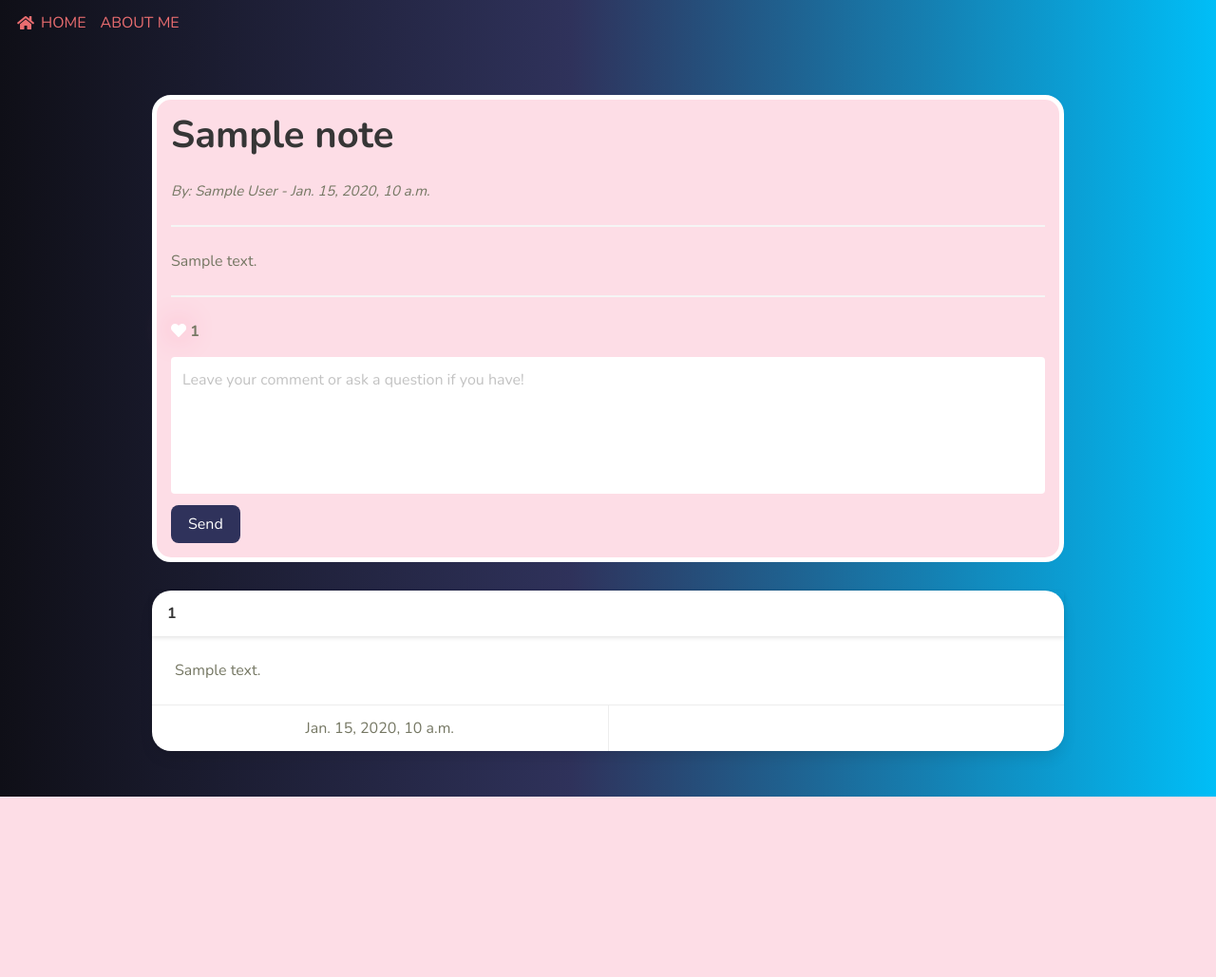
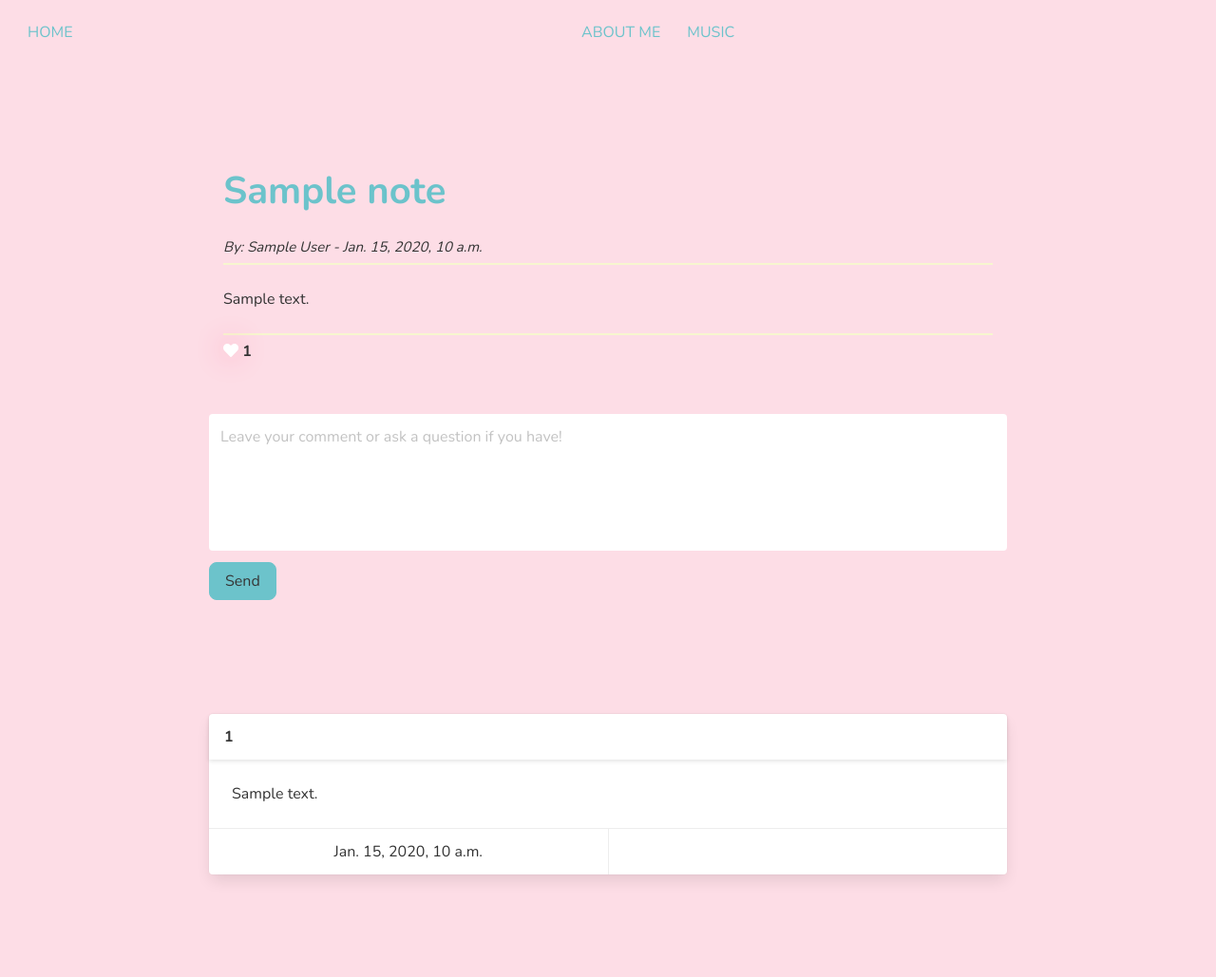
Before and after one commit to niloofar-samei/Korean_Notes, a Django app: page /notes/1/ in a window 1280 px wide. Shown: the whole page at 95% size. Before the commit the page ends 839 px from the top, so only its background shows below. Run offline with Django 3.2, Linux system fonts and the light colour scheme; tables that the repository leaves empty hold one stand-in row (values such as "Sample post"); style sheets or scripts are compiled from the project's sources; parts of the project's set-up code (start-up, migrations or seed data) failed here and were passed over.

Commit message:
More changes in style.

```diff
--- a/notes/static/notes/mystyles.scss
+++ b/notes/static/notes/mystyles.scss
@@ -15,6 +15,8 @@ $beige-lighter: #EFF0EB;
 $piggy-pink: #FDDDE6;
 $dark-pink: #F77197;
 $dark-blue: #2F325B;
+$light-yellow: #f7f6cf;
+$almost-dark-black: #333333;
 
 // Update Bulma's global variables
 $family-sans-serif: "Nunito", sans-serif;
@@ -26,7 +28,7 @@ $widescreen-enabled: false;
 $fullhd-enabled: false;
 
 // Update some of Bulma's component variables
-//$body-background-color: #00bef7;
+$body-background-color: $piggy-pink;
 $control-border-width: 2px;
 $input-border-color: transparent;
 $input-shadow: none;
@@ -39,27 +41,99 @@ $navbar-background-color: transparent;
 @import "bulma/sass/form/_all.sass";
 @import "bulma/sass/components/_all.sass";
 @import "bulma/sass/layout/_all.sass";
+@import "bulma/sass/grid/_all.sass";
+@import "bulma/sass/helpers/_all.sass";
 
-body {
-  background: linear-gradient(90deg, rgba(15,15,23,1) 0%, rgba(47,50,91,1) 47%, rgba(0,190,247,1) 100%);
+//all
+//body {
+//  background: linear-gradient(90deg, rgba(15,15,23,1) 0%, rgba(47,50,91,1) 47%, rgba(0,190,247,1) 100%);
+//}
+
+hr {
+  border: 1px solid $light-yellow;
+}
+
+p, .subtitle, h2 a, #likes{
+	color: $almost-dark-black;
 }
 
 // Navbar section.
-.navbar a, .navbar a:hover, .icon {
-  color: #ea6d70;
+.navbar-start {
+  flex-grow: 1;
+  justify-content: center;
+	text-align: center;
 }
 
-.icon-text, .navbar-start {
+a.navbar-item:hover {
+	background-color: transparent;
+}
+
+.navbar a:hover {
+  color: white;
+}
+
+.navbar a, .title {
+  color: #6cc3cb;
+}
+
+.navbar-start, .navbar-brand {
   padding-top: 12px;
   margin-left: 15px;
 }
 
+.underline {
+  border: 2px solid transparent;
+}
+
+.underline::after {
+  width: 0%;
+  height: 2px;
+  display: block;
+  background-color: #fff;
+  content: " ";
+  position: absolute;
+  top: 34px;
+  left: 50%;
+  -webkit-transition: left 0.2s cubic-bezier(0.215, 0.61, 0.355, 1), width 0.2s cubic-bezier(0.215, 0.61, 0.355, 1);
+  transition: left 0.2s cubic-bezier(0.215, 0.61, 0.355, 1), width 0.2s cubic-bezier(0.215, 0.61, 0.355, 1);
+}
+
+.underline:hover::after {
+  width: 100%;
+  height: 2px;
+  display: block;
+  background-color: #fff;
+  content: " ";
+  position: absolute;
+  top: 34px;
+  left: 0;
+}
+
+// Home page section.
+#post-list {
+  background-color: $piggy-pink;
+	border: 2px solid white;
+  padding: 15px;
+	border-radius: 5px;
+}
+
+#post-list:hover {
+	//transform: scale(1.1);
+	background-color: #6cc3cb;
+}
+
 // Quicknote Section.
-.content {
+#post {
   background-color: $piggy-pink;
-  border: 5px solid white;
-  border-radius: 20px;
   padding: 15px;
+}
+
+#note-hr-top {
+  margin-top: 5px;
+}
+
+#note-hr-bottom {
+  margin-bottom: 5px;
 }
 
 .subtitle {
@@ -76,12 +150,10 @@ body {
   margin-top: 15px;
 }
 
-.button {
+.button, .button:hover {
   border-radius: 8px;
+  background-color: #6cc3cb;
+  border: 1px solid #6cc3cb;
 }
 
-// Comment section.
-.card {
-  border-radius: 20px;
-  margin-top: 30px;
-}
+// Comments section.
--- a/notes/templates/notes/base.html
+++ b/notes/templates/notes/base.html
@@ -2,6 +2,7 @@
 <html>
   <head>
     {% block head %}
+
       {% load static %}
       <link rel="stylesheet" type="text/css" href={% static 'notes/mystyles.css' %}>
       <link href="../../static/notes/fontawesome/css/all.css" rel="stylesheet">
@@ -10,19 +11,23 @@
       <link href="../../static/notes/fontawesome/css/solid.css" rel="stylesheet">
       <script src={% static 'notes/jquery.min.js' %}></script>
       <meta name="viewport" content="width=device-width, ini:tial-scale=1">
-    {% endblock head %}
+
+      {% endblock head %}
+
+      <style>
+
+
+
+      </style>
+
+
   </head>
   <body>
     {% block navbar %}
+
       <nav class="navbar is-transparent" role="navigation" aria-label="main navigation">
         <div class="navbar-brand">
-          <span class="icon-text">
-            <span class="icon">
-              <i class="fas fa-home"></i>
-            </span>
-            <span><a href="/notes/">HOME</a></span>
-          </span>
-
+          <a href="/notes/" class="navbar-item underline">HOME</a>
           <a role="button" class="navbar-burger" id="burger" aria-label="menu" aria-expanded="false">
             <span aria-hidden="true"></span>
             <span aria-hidden="true"></span>
@@ -31,21 +36,22 @@
         </div>
         <div class="navbar-menu" id="nav-links">
           <div class="navbar-start">
-            <a href="">ABOUT ME</a>
+            <a href="#" class="navbar-item underline">ABOUT ME</a>
+            <a href="#" class="navbar-item underline">MUSIC</a>
           </div>
         </div>
       </nav>
+
+
     {% endblock navbar %}
-    <section class="section">
-      <div class="container">
+
+    <section class="container section">
         {% block content %}{% endblock content %}
         {% block comment %}{% endblock comment %}
         {% block footer %}{% endblock footer %}
-      </div>
     </section>
 
     <script>
-
       document.addEventListener('DOMContentLoaded', () => {
           (document.querySelectorAll('.notification .delete') || []).forEach(($delete) => {
               const $notification = $delete.parentNode;
@@ -80,6 +86,7 @@
           });
       });
 
+
       const burgerIcon = document.querySelector('#burger');
       const navbarMenu = document.querySelector('#nav-links');
 
@@ -87,6 +94,18 @@
           navbarMenu.classList.toggle('is-active');
       });
 
+
+      //JavaScript code for Slide functionality
+      var $slideLink = $("#slide-link"),
+          slideLinkText = $slideLink.find("span")[0];
+
+      $slideLink.on("mouseenter", linkOver);
+
+      function linkOver() {
+          TweenLite.to(slideLinkText, 0.3, {y: -25, ease: Cubic.easeIn, onComplete: function() {
+              TweenLite.fromTo(slideLinkText, 0.3, {y: 25}, {y: 0, ease: Cubic.easeOut})
+          }});
+      }
     </script>
 
   </body>
--- a/notes/templates/notes/note.html
+++ b/notes/templates/notes/note.html
@@ -2,14 +2,18 @@
 
 {% block content %}
 
-  <section class="content">
-    <article>
+  <section class="section">
+    <div class="column is-full">
+      <article id="post">
         <h1 class="title is-2">{{ note.title }}</h1>
-      <i class="subtitle">By: {{ note.author }} - {{ note.pub_date }}</i><hr>
-      <p>{{ note.quick_note }}</p><hr>
+        <i class="subtitle">By: {{ note.author }} - {{ note.pub_date }}</i>
+        <hr id="note-hr-top">
+        <p>{{ note.quick_note }}</p>
+        <hr id="note-hr-bottom">
         <i class="fas fa-heart" id="fa-heart"></i>
         <b id="likes">{{ note.like }}</b>
       </article>
+  </div>
 
     {% if message == "successful" %}
       <div class="notification is-primary">
@@ -18,6 +22,7 @@
       </div>
     {% endif %}
 
+    <div class="column is-full">
       <div class="comment-form">
         <form action="{% url 'notes:comments' note.id %}" method="post"">
           {% csrf_token %}
@@ -28,17 +33,20 @@
           </div>
           <div class="field">
             <div class="control">
-            <input type="submit" value="Send" class="button is-primary">
+              <input type="submit" value="Send" class="button">
             </div>
           </div>
         </form>
+      </div>
     </div>
   </section>
 
 {% endblock content %}
 {% block comment %}
 
+  <section class="section">
     {% for each in comment %}
+      <div class="column is-full">
         <div class="card">
           <header class="card-header">
             <p class="card-header-title">
@@ -61,6 +69,8 @@
             </p>
           </footer>
         </div>
+      </div>
     {% endfor %}
+  </section>
 
 {% endblock comment %}
```
Also changed, not shown: notes/templates/notes/index.html (+7 -7 lines). Lines whose indentation alone changed are shown as unchanged.
